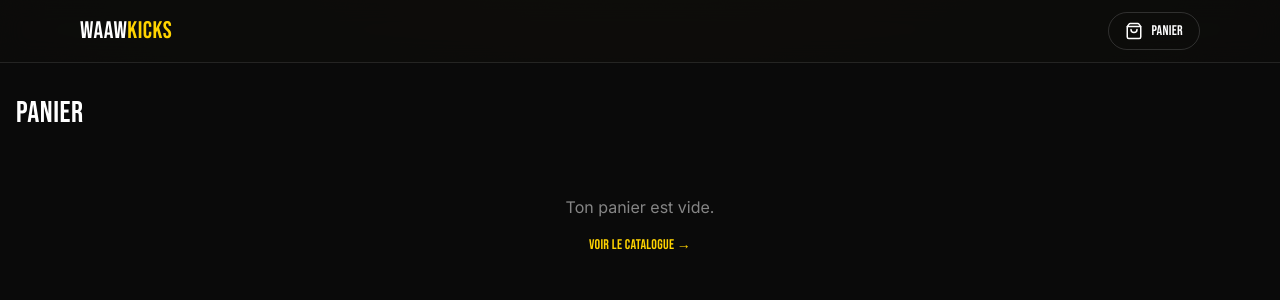
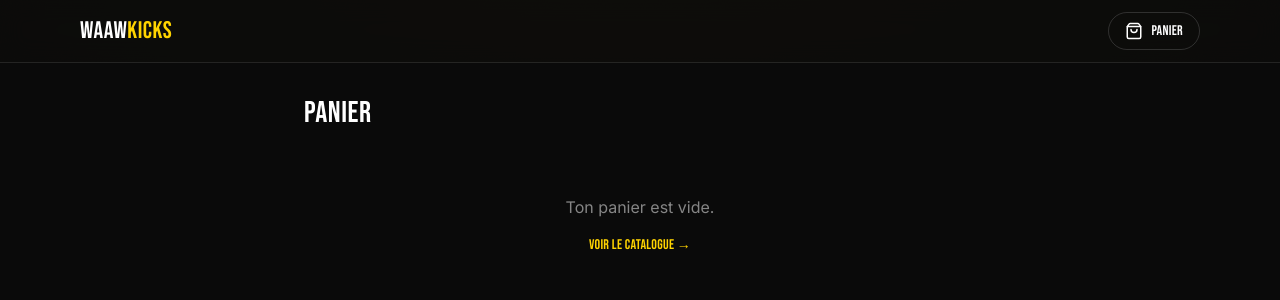
Before and after one commit to Babacar29/waaw-kicks, a Next.js app: page /panier in a window 1280 px wide. Shown: the top 300 px of the page. Built offline with nearby package versions, Linux system fonts and the light colour scheme.

Commit message:
fix: constrain cart list width on panier page
Cart item rows stretched full viewport width on wide screens. Wrap list in max-w-2xl centered container.

```diff
--- a/app/panier/page.tsx
+++ b/app/panier/page.tsx
@@ -13,6 +13,7 @@ export default function CartPage() {
 
   return (
     <main className="min-h-screen bg-waaw-black px-4 py-8 pb-32 text-white">
+      <div className="mx-auto max-w-2xl">
         <h1 className="font-display text-3xl uppercase tracking-tight">Panier</h1>
 
         {items.length === 0 && (
@@ -65,6 +66,7 @@ export default function CartPage() {
             </div>
           ))}
         </div>
+      </div>
 
       {items.length > 0 && (
         <div className="fixed inset-x-0 bottom-0 z-30 border-t border-white/10 bg-waaw-black/95 px-4 py-4 backdrop-blur-md">
```
Lines whose indentation alone changed are shown as unchanged.
